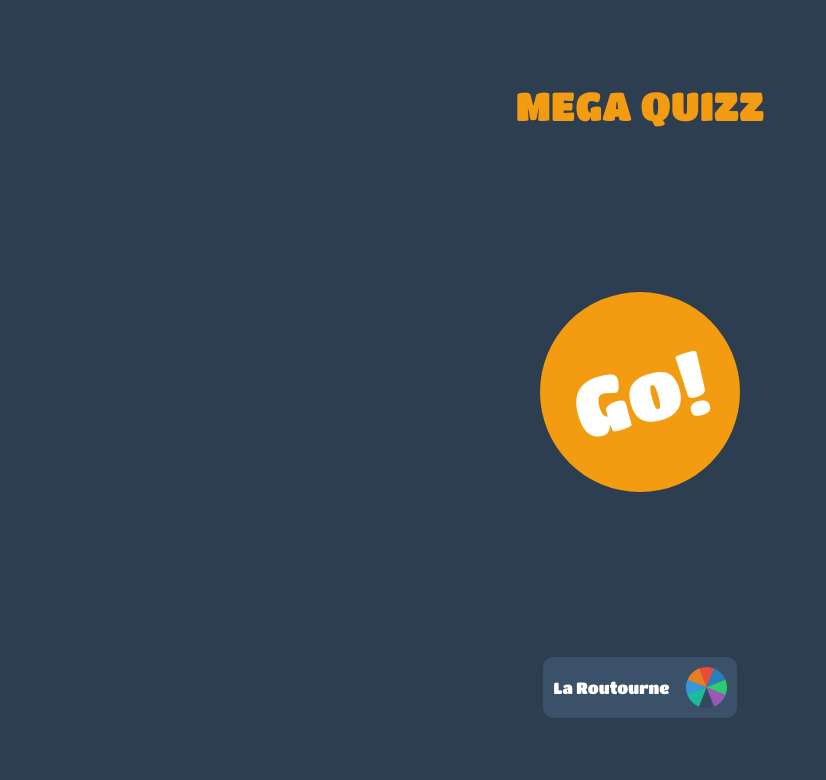
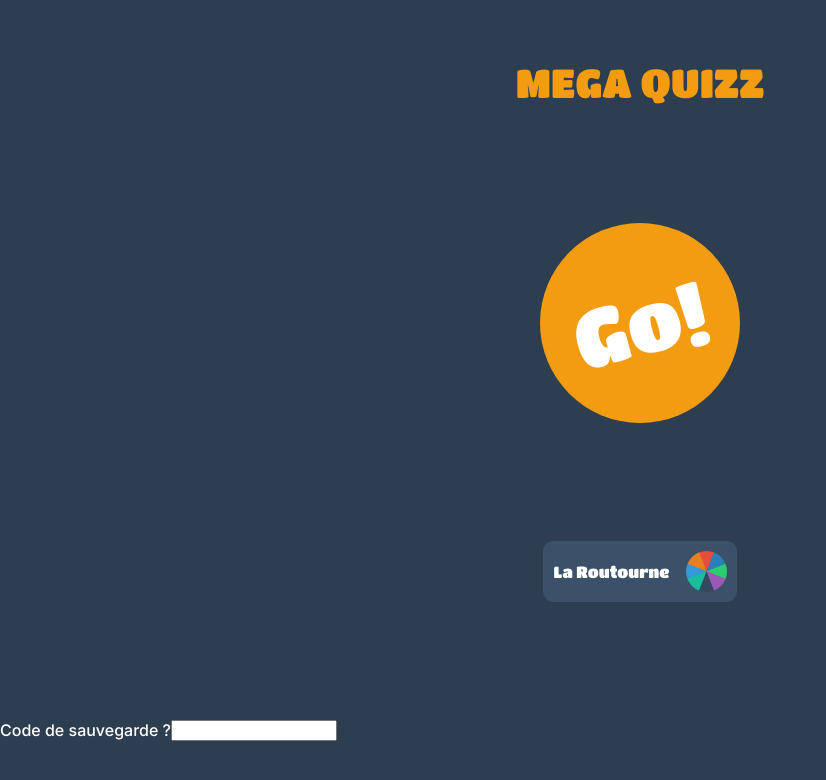
Before and after one commit to Okuspo/ReactQuizz, a React (Create React App) app: page / in a window 1280 px wide. Shown: the top 780 px of the page, without its empty margins (0-826 px from the left). Built offline with nearby package versions, Linux system fonts and the light colour scheme.

Commit message:
Finished basic savegame code feature. Limit tests to do (quizz length may create non alphabetical or numeric characters in keycode

```diff
--- a/src/App.jsx
+++ b/src/App.jsx
@@ -21,7 +21,7 @@ function App () {
     <div className="app">
       <BrowserRouter>
         <Routes>
-          <Route path='/' element={<Home saveGame={saveGame}/>}/>
+          <Route path='/' element={<Home saveGame={saveGame} setSaveGame={setSaveGame} setCoins={setCoins} setProgress={setProgress} progress={progress}/>}/>
           <Route path='/quizz/:id' element={<QuizzPage progress={progress} setProgress={setProgress} coins={coins} setCoins={setCoins} saveGame={saveGame} setSaveGame={setSaveGame}/>} />
           <Route path='/prizewheel' element={<PrizeWheel coins={coins} setCoins={setCoins} jackpotWon={jackpotWon} setJackpotWon={setJackpotWon} />} />
           <Route path='*' element={<NotFound />} />
--- a/src/components/QuestionTypes/TrueFalse.jsx
+++ b/src/components/QuestionTypes/TrueFalse.jsx
@@ -20,7 +20,6 @@ const TrueFalse = ({ saveGame, setSaveGame, progress, setProgress, question, coi
   const questionSolved = saveGame > idInt
 
   function handleClick (e) {
-    console.log(saveGame)
     if (questionSolved) return
     setSaveGame(idInt + 1)
     let answer, addedCoin
--- /dev/null
+++ b/src/components/SaveGame.jsx
@@ -0,0 +1,30 @@
+import React, { useState } from 'react'
+import PropTypes from 'prop-types'
+
+const SaveGame = ({ coins, saveGame, progress }) => {
+  const [saveKey, setSaveKey] = useState('')
+
+  SaveGame.propTypes = {
+    coins: PropTypes.number,
+    saveGame: PropTypes.number,
+    progress: PropTypes.object
+  }
+
+  function generateSaveKey () {
+    const regex = /[,]/g
+    const coinsKey = String.fromCharCode(coins + 65)
+    const saveKey = String.fromCharCode(saveGame + 65)
+    const progressKey = progress.answers.map(answer => { return answer === true ? '9' : '5' }).toString().replace(regex, '')
+    const key = `${coinsKey}${saveKey}${progressKey}`
+    setSaveKey(key)
+  }
+
+  return (
+    <div className="saveGame">
+      <button className="button btn-save" onClick={generateSaveKey}>Sauvegarder</button>
+      {saveKey !== '' ? <span className="save-key">Votre code de sauvegarde : {saveKey}</span> : ''}
+    </div>
+  )
+}
+
+export default SaveGame
--- a/src/pages/Home.jsx
+++ b/src/pages/Home.jsx
@@ -1,12 +1,56 @@
-import React from 'react'
+import React, { useState } from 'react'
 import { NavLink } from 'react-router-dom'
 import PropTypes from 'prop-types'
 import WheelIcon from '../assets/wheel_icon.svg'
 
-const Home = ({ saveGame }) => {
+const Home = ({ saveGame, setSaveGame, progress, setProgress, setCoins }) => {
+  const [input, setInput] = useState('')
+  const [errorMessage, setErrorMessage] = useState('')
   Home.propTypes = {
-    saveGame: PropTypes.number
+    saveGame: PropTypes.number,
+    setSaveGame: PropTypes.func,
+    progress: PropTypes.object,
+    setProgress: PropTypes.func,
+    setCoins: PropTypes.func
   }
+
+  function decryptKeyCode (key) {
+    const coins = key[0].charCodeAt(0) - 65
+    const currentQuestion = key[1].charCodeAt(0) - 65
+    const answers = key.substr(2).split('').map(char => { return char === '9' })
+    const saveGame = {
+      coins: coins,
+      currentQuestion: currentQuestion,
+      answers: answers
+    }
+    return saveGame
+  }
+
+  function handleSubmit (e) {
+    e.preventDefault()
+    if (input.length < 2) return
+    const saveGame = decryptKeyCode(input)
+    if (!checkCodeIntegrity(saveGame)) {
+      setErrorMessage('Code invalide')
+    } else {
+      setSaveGame(saveGame.currentQuestion)
+      setCoins(saveGame.coins)
+      const newProgress = progress
+      newProgress.answers = saveGame.answers
+      setProgress(newProgress)
+    }
+  }
+
+  function checkCodeIntegrity (saveGame) {
+    console.log(saveGame)
+    if (saveGame.currentQuestion !== saveGame.answers.length) return false
+    let correctAnswers = 0
+    saveGame.answers.forEach(answer => { if (answer === true) correctAnswers += 1 })
+    console.log(correctAnswers, saveGame.coins)
+    if (correctAnswers !== saveGame.coins) return false
+    return true
+  }
+
   return (
   <div className='home'>
     <h1 className='home-h1'>MEGA QUIZZ</h1>
@@ -22,6 +66,11 @@ const Home = ({ saveGame }) => {
         <img src={WheelIcon} alt='wheel icon'/>
       </NavLink>
     </div>
+    <form className="resume-game" onSubmit={handleSubmit}>
+      <span>Code de sauvegarde ?</span>
+      <input className='saveKey-input' type='text' value={input} onInput={e => setInput(e.target.value)}></input>
+      <span className='input-error'>{errorMessage}</span>
+    </form>
   </div>
   )
 }
--- a/src/pages/QuizzPage.jsx
+++ b/src/pages/QuizzPage.jsx
@@ -1,13 +1,14 @@
 import React from 'react'
+import PropTypes from 'prop-types'
 import { useParams } from 'react-router-dom'
+import { questions } from '../database/questions'
 import Pot from '../components/Pot'
 import BlindTest from '../components/QuestionTypes/BlindTest'
 import TrueFalse from '../components/QuestionTypes/TrueFalse'
 import Text from '../components/QuestionTypes/Text'
-import PropTypes from 'prop-types'
 import HomeButton from '../components/HomeButton'
-import { questions } from '../database/questions'
 import ProgressBar from '../components/ProgressBar'
+import SaveGame from '../components/SaveGame'
 
 const QuizzPage = ({ saveGame, setSaveGame, progress, setProgress, coins, setCoins }) => {
   QuizzPage.propTypes = {
@@ -60,6 +61,7 @@ const QuizzPage = ({ saveGame, setSaveGame, progress, setProgress, coins, setCoi
         setSaveGame={setSaveGame}
         /> }
         <ProgressBar progress={progress} setProgress={setProgress}/>
+        <SaveGame coins={coins} saveGame={saveGame} progress={progress}/>
       <HomeButton />
     </div>
   )
--- a/src/sass/components/_button.scss
+++ b/src/sass/components/_button.scss
@@ -67,6 +67,25 @@
   transition: transform .25s ease-in-out;
 }
 
+.btn-save {
+  position: absolute;
+  bottom: 50px;
+  left: 50%;
+  transform: translateX(-50%);
+  background-color: a.$dyellow;
+  font-size: 20px;
+  padding: 5px 5px;
+}
+
+.save-key {
+  position: absolute;
+  bottom: 20px;
+  font-size: 20px;
+  font-family: 'Titan One', sans-serif;
+  left: 50%;
+  transform: translateX(-50%);
+}
+
 @keyframes sideBounce {
   0% {
     transform: translateX(0px);
--- a/src/sass/layout/_home.scss
+++ b/src/sass/layout/_home.scss
@@ -53,6 +53,11 @@
    }
 }
 
+.saveKey-input {
+  color: black;
+  font-family: 'Titan One', sans-serif;
+}
+
 @keyframes routourne-spin {
   0% {
     transform: rotate(0deg);
```
Also changed, not shown: 1 other file (tests, documents, lock files or other folders).
